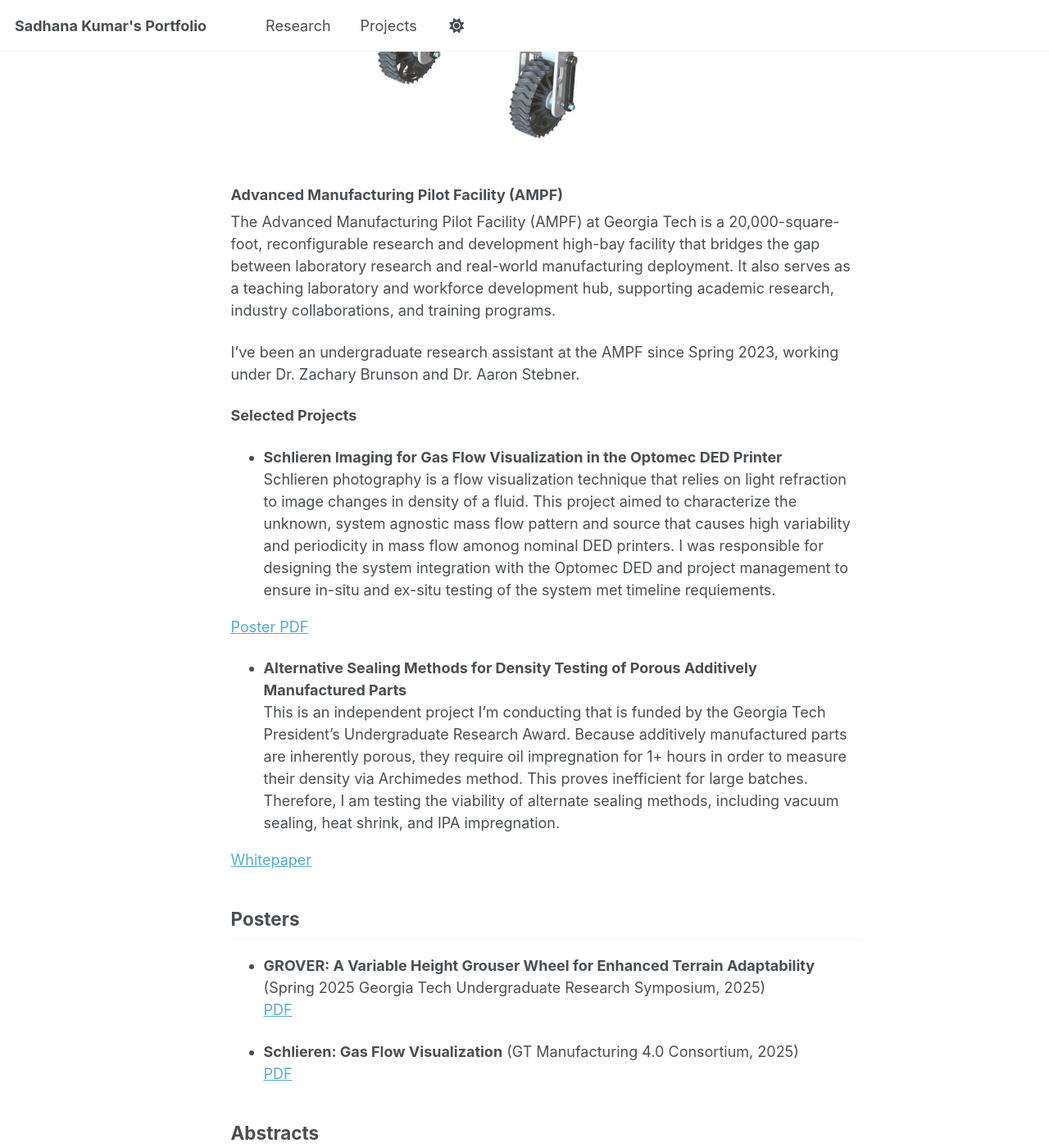
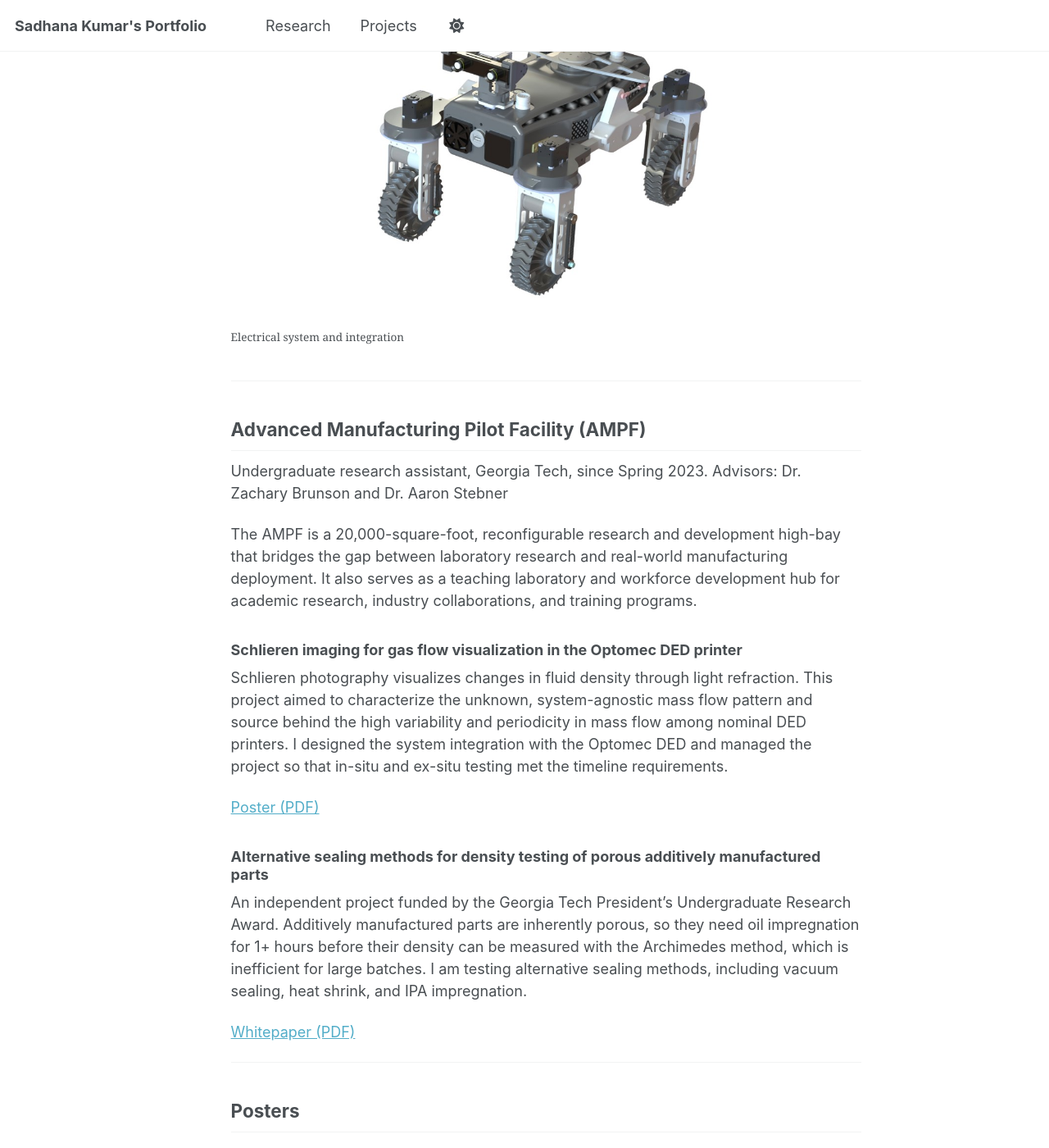
Before and after one commit to s-kumar72/s-kumar72.github.io, a Jekyll site: the page built from _pages/research.md, in a window 1280 px wide and 1400 px high, scrolled down 1349 px. Shown: the whole window at 82% size. Built offline with Jekyll 4.4.1, drawn with Linux system fonts in a browser that asks for light colours; a script bundle is joined from its source files by our own code; library files that are not in the unit come from our copies; some of the changed text lies outside the part shown.

Commit message:
Revise research page layout and project details
Reorganized content and updated project descriptions for clarity. Added new sections for projects and improved formatting.

```diff
--- a/_pages/research.md
+++ b/_pages/research.md
@@ -3,35 +3,59 @@ title: "Research"
 permalink: /research/
 author_profile: false
 ---
-### Aerospace Robotics Lab (ARL)
-The Aerospace Robotics Lab at Georgia Tech researches aerospace systems that operate autonomously (safely, intelligently, and collaboratively) in uncertain and extreme environments. This includes multi-modal robotic systems for extreme terrain navigation, decision-making under uncertainty and safe exploration, and collaborative and multi-agent autonomy.
 
-I've been an undergraduate researcher at the ARL since Spring 2025 under Dr. Yashwanth Nakka.
+<ul class="jump">
+<li><a href="#aerospace-robotics-lab-arl">Aerospace Robotics Lab</a></li>
+<li><a href="#advanced-manufacturing-pilot-facility-ampf">Advanced Manufacturing Pilot Facility</a></li>
+<li><a href="#posters">Posters</a></li>
+<li><a href="#abstracts">Abstracts</a></li>
+</ul>
 
-**Selected Projects**
-- **Small-Form-Factor Lunar Rover Platform for Accessible Multi-Agent Autonomy Research**
-I have been leading the effort to build a modular, 3D-printed lunar rover platform that serves as an accessible platform for multi-agent autonomy research. As such, I have been responsible for designing the electrical system and chassis integration, reviewing the mechanical design, and fabricating the rover.
+## Aerospace Robotics Lab (ARL)
 
-![NOVA Overview](/images/Slide4.jpg)
-![Electrical System and Integration](/images/Slide5.jpg)
+<p class="proj-meta">Undergraduate researcher, Georgia Tech, since Spring 2025. Advisor: Dr. Yashwanth Nakka</p>
 
-### Advanced Manufacturing Pilot Facility (AMPF)
-The Advanced Manufacturing Pilot Facility (AMPF) at Georgia Tech is a 20,000-square-foot, reconfigurable research and development high-bay facility that bridges the gap between laboratory research and real-world manufacturing deployment. It also serves as a teaching laboratory and workforce development hub, supporting academic research, industry collaborations, and training programs.
+The Aerospace Robotics Lab researches aerospace systems that operate autonomously (safely, intelligently, and collaboratively) in uncertain and extreme environments. This includes multi-modal robotic systems for extreme terrain navigation, decision-making under uncertainty and safe exploration, and collaborative and multi-agent autonomy.
 
-I've been an undergraduate research assistant at the AMPF since Spring 2023, working under Dr. Zachary Brunson and Dr. Aaron Stebner.
+### NOVA: small-form-factor lunar rover platform {#nova}
 
-**Selected Projects**
-- **Schlieren Imaging for Gas Flow Visualization in the Optomec DED Printer**
-Schlieren photography is a flow visualization technique that relies on light refraction to image changes in density of a fluid. This project aimed to characterize the unknown, system agnostic mass flow pattern and source that causes high variability and periodicity in mass flow amonog nominal DED printers. I was responsible for designing the system integration with the Optomec DED and project management to ensure in-situ and ex-situ testing of the system met timeline requiements.
+I lead the effort to build a modular, 3D-printed lunar rover platform (Navigation, Operation, and Validation of Autonomy algorithms) that gives researchers an accessible testbed for multi-agent autonomy. I designed the electrical system and chassis integration, reviewed the mechanical design, and fabricated the rover.
 
-[Poster PDF](/files/Schlieren_Poster.pdf)
+<div class="figure-row">
+<figure>
+<img src="/images/Slide4.jpg" alt="NOVA overview" loading="lazy">
+<figcaption>NOVA overview</figcaption>
+</figure>
+<figure>
+<img src="/images/Slide5.jpg" alt="NOVA electrical system and integration" loading="lazy">
+<figcaption>Electrical system and integration</figcaption>
+</figure>
+</div>
 
-- **Alternative Sealing Methods for Density Testing of Porous Additively Manufactured Parts**
-This is an independent project I'm conducting that is funded by the Georgia Tech President's Undergraduate Research Award. Because additively manufactured parts are inherently porous, they require oil impregnation for 1+ hours in order to measure their density via Archimedes method. This proves inefficient for large batches. Therefore, I am testing the viability of alternate sealing methods, including vacuum sealing, heat shrink, and IPA impregnation.
+---
 
-[Whitepaper](/files/Density_Testing_Whitepaper.pdf)
+## Advanced Manufacturing Pilot Facility (AMPF)
+
+<p class="proj-meta">Undergraduate research assistant, Georgia Tech, since Spring 2023. Advisors: Dr. Zachary Brunson and Dr. Aaron Stebner</p>
+
+The AMPF is a 20,000-square-foot, reconfigurable research and development high-bay that bridges the gap between laboratory research and real-world manufacturing deployment. It also serves as a teaching laboratory and workforce development hub for academic research, industry collaborations, and training programs.
+
+### Schlieren imaging for gas flow visualization in the Optomec DED printer
+
+Schlieren photography visualizes changes in fluid density through light refraction. This project aimed to characterize the unknown, system-agnostic mass flow pattern and source behind the high variability and periodicity in mass flow among nominal DED printers. I designed the system integration with the Optomec DED and managed the project so that in-situ and ex-situ testing met the timeline requirements.
+
+<p><a class="btn-link" href="/files/Schlieren_Poster.pdf">Poster (PDF)</a></p>
+
+### Alternative sealing methods for density testing of porous additively manufactured parts
+
+An independent project funded by the Georgia Tech President's Undergraduate Research Award. Additively manufactured parts are inherently porous, so they need oil impregnation for 1+ hours before their density can be measured with the Archimedes method, which is inefficient for large batches. I am testing alternative sealing methods, including vacuum sealing, heat shrink, and IPA impregnation.
+
+<p><a class="btn-link" href="/files/Density_Testing_Whitepaper.pdf">Whitepaper (PDF)</a></p>
+
+---
 
 ## Posters
+
 {% assign posters = site.publications | where: "type", "poster" | sort: "date" | reverse %}
 {% for item in posters %}
 - **{{ item.title }}** ({{ item.venue }}, {{ item.date | date: "%Y" }})
@@ -39,6 +63,7 @@ This is an independent project I'm conducting that is funded by the Georgia Tech
 {% endfor %}
 
 ## Abstracts
+
 {% assign abstracts = site.publications | where: "type", "abstract" | sort: "date" | reverse %}
 {% for item in abstracts %}
 - **{{ item.title }}** ({{ item.venue }}, {{ item.date | date: "%Y" }})
```
